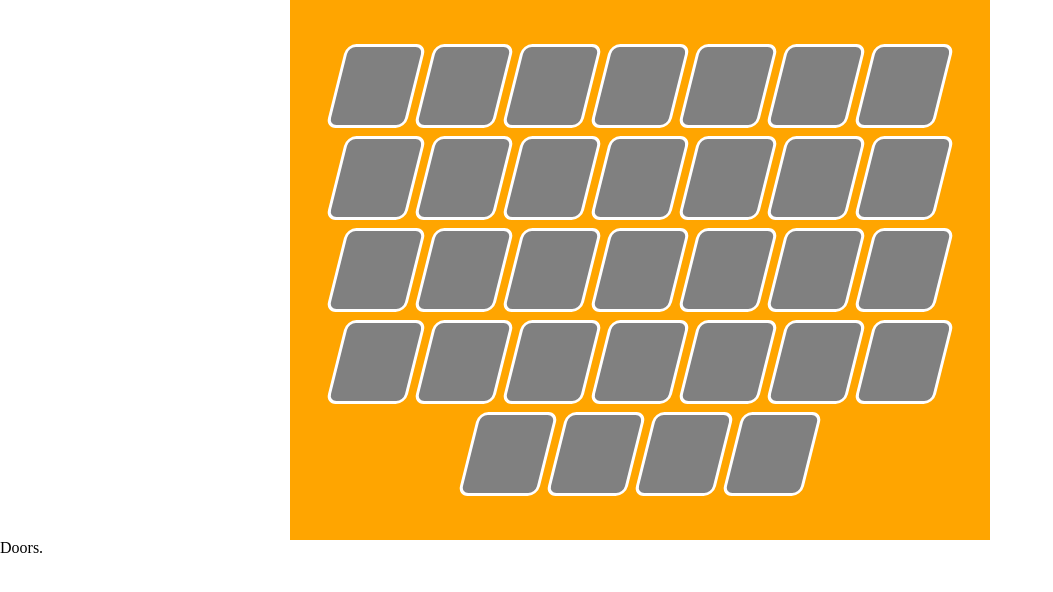
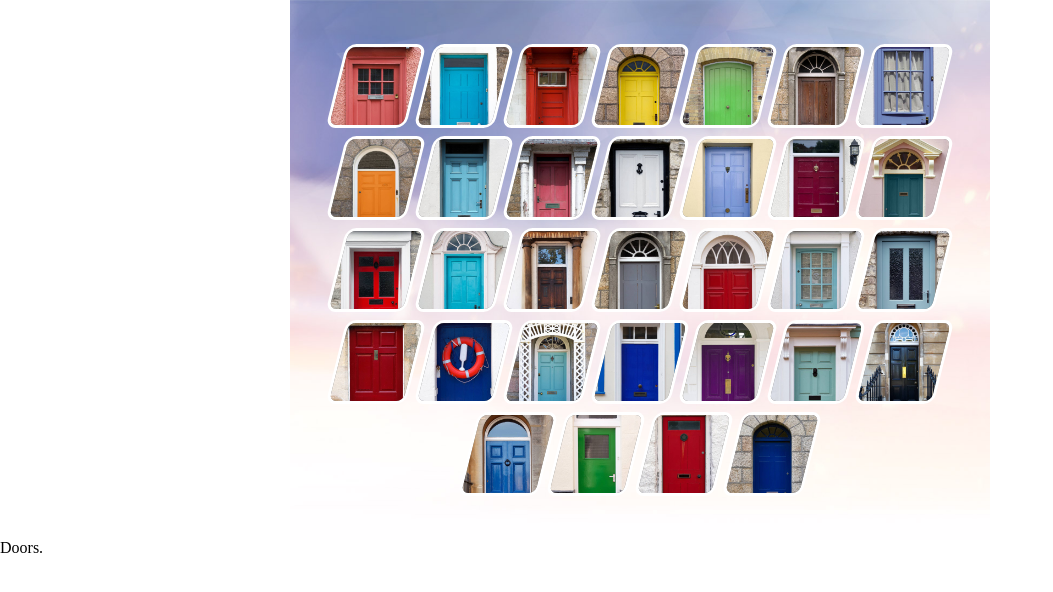
Before and after one commit to hong-seung-kwan/CSS-2, a plain HTML site: page doors/index.html in a window 1280 px wide. Shown: the whole page, without its empty margins (0-1053 px from the left). Drawn offline with nearby package versions, Linux system fonts and the light colour scheme.

Commit message:
'추가'

```diff
--- a/doors/main.css
+++ b/doors/main.css
@@ -1,8 +1,8 @@
 /* 컨테이너 스타일 */
-.container {
+/* .container {
 
 
-}
+} */
 /* doors 스타일 */
 /* flex 컨테이너로 설정 */
 /* 아이템들의 전체 너비가 부모보다 커지면 줄바꿈 */
@@ -10,12 +10,14 @@
   display: flex;
   flex-wrap: wrap;
   justify-content: center;
-  background-color: orange;
   /* 최대 너비 */
   max-width: 660px;
   /* 여백을 이용해서 가운데 정렬 */
   margin: 0 auto;
   padding: 40px 20px;
+  /* 배경 이미지 */
+  background-image: url(./images/bg.jpg);
+  background-size: cover;
 
 }
 /* door 스타일 */
@@ -31,7 +33,133 @@
   border: 3px solid white;
   /* 크기 설정 */
   box-sizing: border-box;
+  /* 자식이 부모보다 클때 */
+  /* 큰 부분은 화면에 숨기기 */
+  overflow: hidden;
 }
+/* 문 이미지에 마우스를 올리면 크기가 변경됨 */
+/* 배경색, 크기 변경 */
+/* scale: 크기를 변경하는 함수 */
+/* skewX: x축을 기준으로 기울이는 함수(-14: 반시계방향) */
+/* 이벤트가 설정된 카드는 다른 요소의 위쪽으로 배치 */
+.door:hover {
+  background-color: orange;
+  transform: skewX(-14deg) scale(1.3);
+  z-index: 1;
+}
+
+/* 각 카드에 문 이미지 삽입 */
+
+/* 공통 스타일 */
+/* 이미지의 크기를 tag에 맞게 수정 */
+.door .image {
+  width: 100%;
+  height: 100%;
+  background-size: cover;
+  transform: scale(1.3) skew(14deg);
+
+}
+/* 같은 부모를 가지고 있는 door 태그 중에서 1번째 요소 선택 */
+/* 그 아래 image 태그를 선택 */
+/* 배경 이미지 삽입 */
+.door:nth-child(1) .image {
+  background-image: url(./images/img1.jpg);
+}
+.door:nth-child(2) .image {
+  background-image: url(./images/img2.jpg);
+}
+.door:nth-child(3) .image {
+  background-image: url(./images/img3.jpg);
+}
+.door:nth-child(4) .image {
+  background-image: url(./images/img4.jpg);
+}
+.door:nth-child(5) .image {
+  background-image: url(./images/img5.jpg);
+}
+.door:nth-child(6) .image {
+  background-image: url(./images/img6.jpg);
+}
+.door:nth-child(7) .image {
+  background-image: url(./images/img7.jpg);
+}
+.door:nth-child(8) .image {
+  background-image: url(./images/img8.jpg);
+}
+.door:nth-child(9) .image {
+  background-image: url(./images/img9.jpg);
+}
+.door:nth-child(10) .image {
+  background-image: url(./images/img10.jpg);
+}
+.door:nth-child(11) .image {
+  background-image: url(./images/img11.jpg);
+}
+.door:nth-child(12) .image {
+  background-image: url(./images/img12.jpg);
+}
+.door:nth-child(13) .image {
+  background-image: url(./images/img13.jpg);
+}
+.door:nth-child(14) .image {
+  background-image: url(./images/img14.jpg);
+}
+.door:nth-child(15) .image {
+  background-image: url(./images/img15.jpg);
+}
+.door:nth-child(16) .image {
+  background-image: url(./images/img16.jpg);
+}
+.door:nth-child(17) .image {
+  background-image: url(./images/img17.jpg);
+}
+.door:nth-child(18) .image {
+  background-image: url(./images/img18.jpg);
+}
+.door:nth-child(19) .image {
+  background-image: url(./images/img19.jpg);
+}
+.door:nth-child(20) .image {
+  background-image: url(./images/img20.jpg);
+}
+.door:nth-child(21) .image {
+  background-image: url(./images/img21.jpg);
+}
+.door:nth-child(22) .image {
+  background-image: url(./images/img22.jpg);
+}
+.door:nth-child(23) .image {
+  background-image: url(./images/img23.jpg);
+}
+.door:nth-child(24) .image {
+  background-image: url(./images/img24.jpg);
+}
+.door:nth-child(25) .image {
+  background-image: url(./images/img25.jpg);
+}
+.door:nth-child(26) .image {
+  background-image: url(./images/img26.jpg);
+}
+.door:nth-child(27) .image {
+  background-image: url(./images/img27.jpg);
+}
+.door:nth-child(28) .image {
+  background-image: url(./images/img28.jpg);
+}
+.door:nth-child(29) .image {
+  background-image: url(./images/img29.jpg);
+}
+.door:nth-child(30) .image {
+  background-image: url(./images/img30.jpg);
+}
+.door:nth-child(31) .image {
+  background-image: url(./images/img31.jpg);
+}
+.door:nth-child(32) .image {
+  background-image: url(./images/img32.jpg);
+}
+
+
 
 /*
 box-sizing: 요소의 크기를 계산하는 속성
```
Also changed, not shown: ex/14_플렉스-2.html (+1 -1 lines), test/10번.css (+9 -2 lines).
